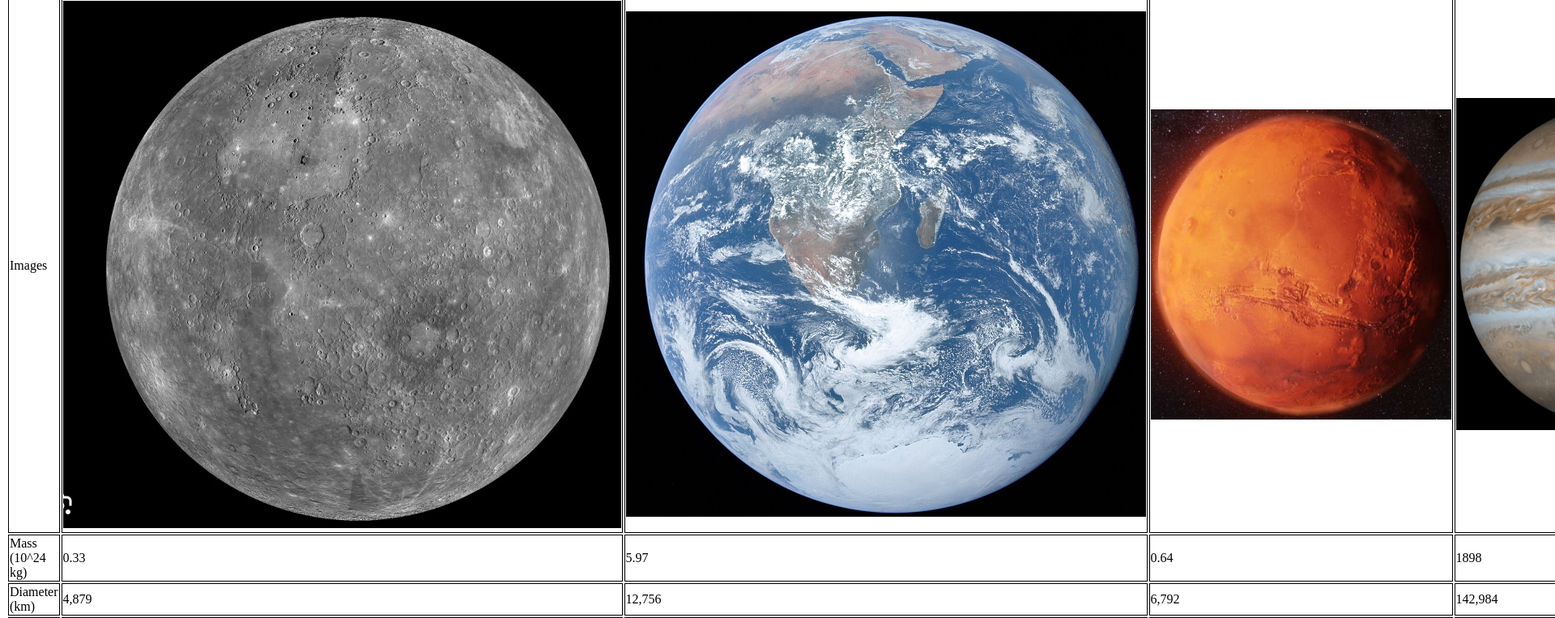
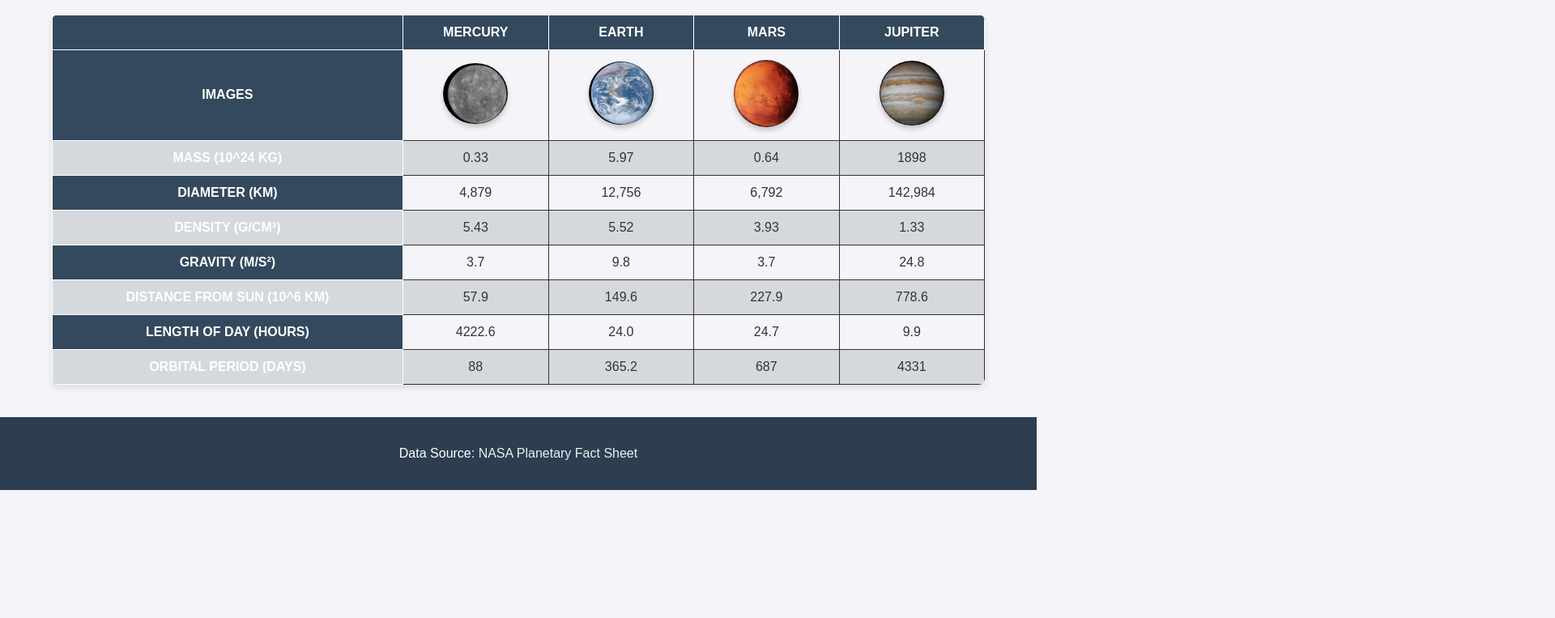
Before and after one commit to EFregoso4/Lab_7, a plain HTML site: page index.html in a window 1280 px wide. Shown: the part 107-870 px from the top of the page at 81% size, 1920 px wide, since content can reach past the window. After the commit the page ends 800 px from the top, so only its background shows below. Drawn offline with Linux system fonts and the light colour scheme.

Commit message:
Update style.css

```diff
--- a/css/style.css
+++ b/css/style.css
@@ -1,3 +1,101 @@
-td, th {
-	border: 1px solid;
+/* General Styles */
+body {
+  font-family: 'Arial', sans-serif;
+  background-color: #f4f4f9;
+  margin: 0;
+  padding: 0;
+  color: #333;
+}
+
+header {
+  background-color: #2c3e50;
+  color: white;
+  text-align: center;
+  padding: 20px 0;
+}
+
+h1 {
+  font-size: 2.5em;
+  margin: 0;
+}
+
+/* Table Styling */
+#planets {
+  width: 90%;
+  margin: 40px auto;
+  border-collapse: collapse;
+  background-color: #ecf0f1;
+  box-shadow: 0 4px 8px rgba(0, 0, 0, 0.1);
+  border-radius: 8px;
+  overflow: hidden;
+}
+
+#planets th, #planets td {
+  padding: 12px 20px;
+  text-align: center;
+  border: 1px solid;
+}
+
+#planets th {
+  background-color: #34495e;
+  color: white;
+  font-weight: bold;
+  text-transform: uppercase;
+}
+
+#planets td {
+  background-color: #f4f4f9;
+  font-size: 1em;
+}
+
+#planets td:first-child {
+  background-color: #34495e;
+  color: white;
+  font-weight: bold;
+  text-transform: uppercase;
+}
+
+/* Image Styling */
+#planets img {
+  width: 80px;
+  height: auto;
+  border-radius: 50%;
+  box-shadow: 0 4px 6px rgba(0, 0, 0, 0.2);
+}
+
+#planets tr:nth-child(even) td {
+  background-color: #d5d8dc;
+}
+
+#planets tr:hover td {
+  background-color: #bdc3c7;
+  color: #2c3e50;
+}
+
+/* Footer Styling */
+footer {
+  text-align: center;
+  padding: 20px;
+  background-color: #2c3e50;
+  color: white;
+}
+
+footer a {
+  color: #ecf0f1;
+  text-decoration: none;
+}
+
+footer a:hover {
+  text-decoration: underline;
+}
+
+/* Responsive Design */
+@media (max-width: 768px) {
+  #planets img {
+      width: 60px;
   }
+
+  #planets th, #planets td {
+      padding: 10px;
+  }
+}
```
